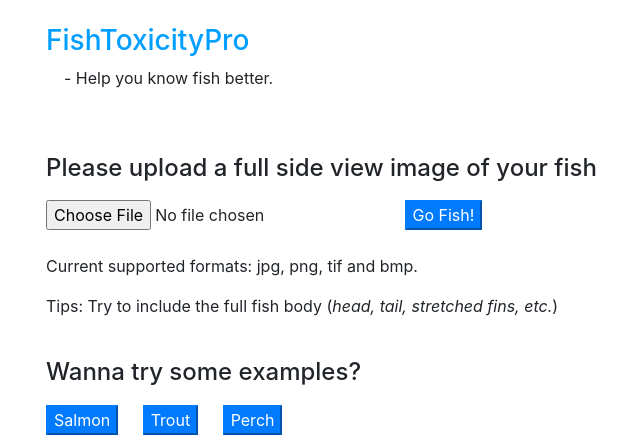
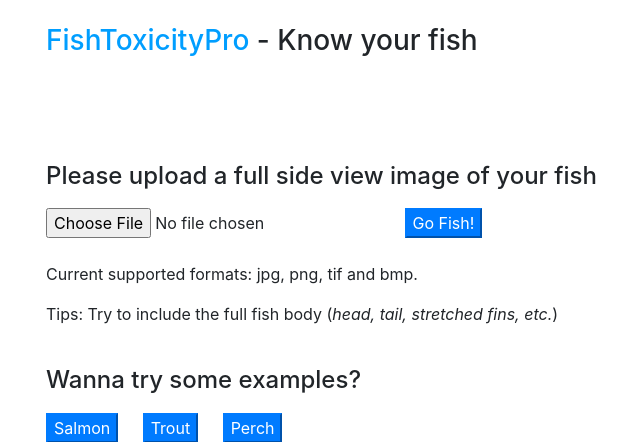
Before and after one commit to pkufelix/FishToxicityPro, a Flask app: page /upload in a window 1280 px wide. Shown: the top 442 px of the page, without its empty margins (39-679 px from the left). Run offline with Flask 2, Linux system fonts and the light colour scheme; parts of the project's set-up code (start-up, migrations or seed data) failed here and were passed over; some libraries are stand-ins or nearby versions.

Commit message:
change the slogan

```diff
--- a/website/templates/upload.html
+++ b/website/templates/upload.html
@@ -35,10 +35,9 @@
   <body>
     <br>
     <div class="container">
-      <h3><font style="color:#009eff;"> FishToxicityPro</font></h3>
-      <p> &nbsp &nbsp - Help you know fish better. </p>
+      <h3><font style="color:#009eff;"> FishToxicityPro</font> - Know your fish</h3>
     </div>
-    <br><br>
+    <br><br><br><br>
 
     <div class="container">
       <h4> Please upload a full side view image of your fish </h4>
--- a/website/templates/upload_ok.html
+++ b/website/templates/upload_ok.html
@@ -48,7 +48,7 @@
   <body>
     <br>
     <div class="container">
-      <h3><font style="color:#009eff;"> FishToxicityPro</font></h3>
+      <h3><font style="color:#009eff;"> FishToxicityPro</font> - Know your fish</h3>
     </div>
 
     <div class = "container">
```
